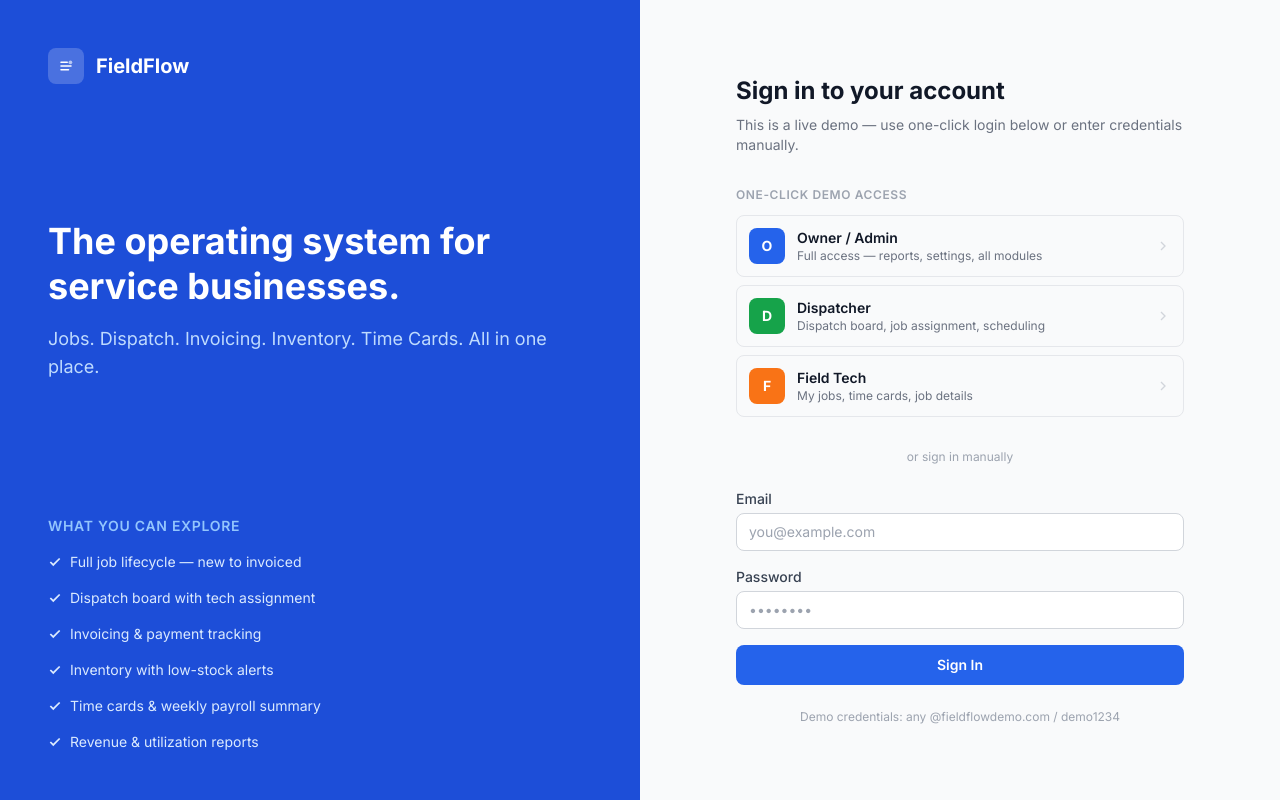
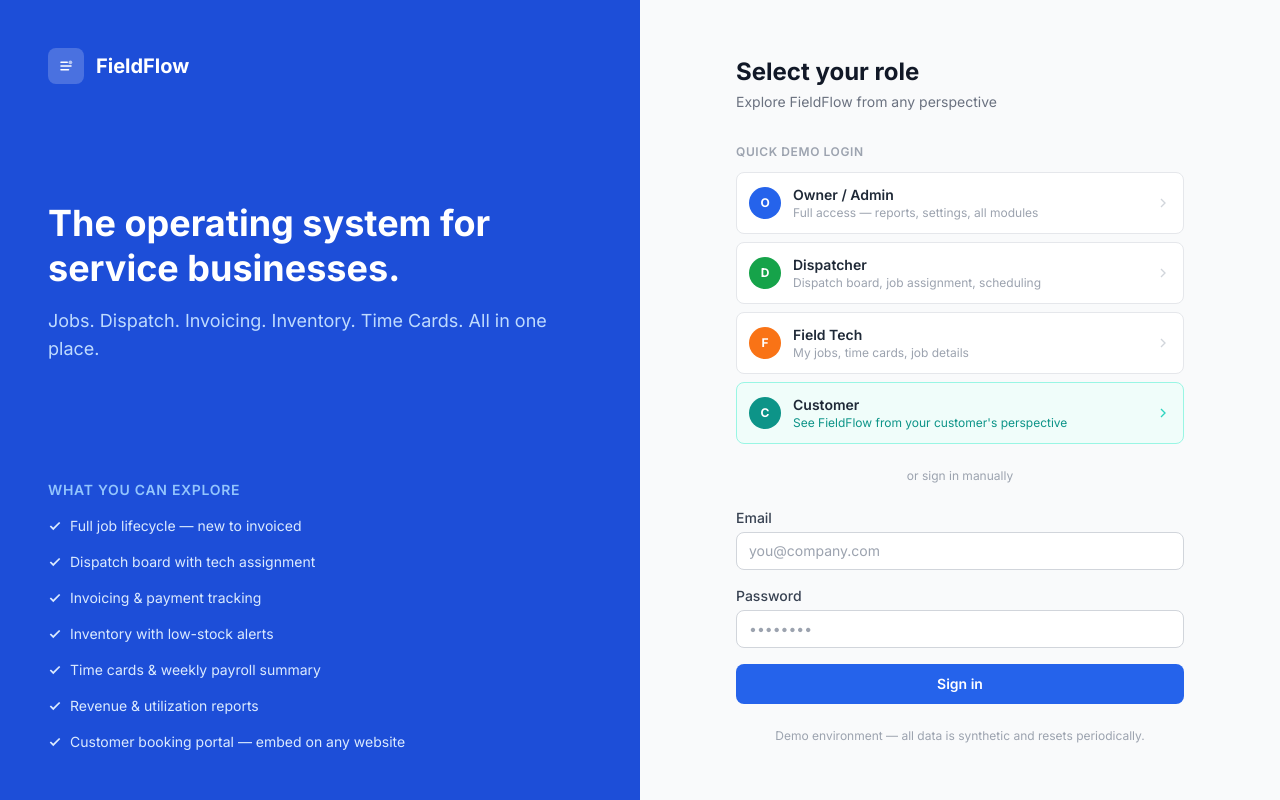
Before and after one commit to jobsdoneteam/fsm-demo, a Next.js app: page /login in a window 1280 px wide. Built offline with nearby package versions, Linux system fonts and the light colour scheme.

Commit message:
feat: add customer portal with FieldFlow booking plugin

```diff
--- a/src/app/login/page.tsx
+++ b/src/app/login/page.tsx
@@ -4,9 +4,9 @@ import { signIn } from 'next-auth/react'
 import { useRouter } from 'next/navigation'
 
 const DEMO_USERS = [
-  { label: 'Owner / Admin', email: 'owner@fieldflowdemo.com', password: 'demo1234', color: 'bg-blue-600', desc: 'Full access — reports, settings, all modules' },
-  { label: 'Dispatcher', email: 'dispatch@fieldflowdemo.com', password: 'demo1234', color: 'bg-green-600', desc: 'Dispatch board, job assignment, scheduling' },
-  { label: 'Field Tech', email: 'tech1@fieldflowdemo.com', password: 'demo1234', color: 'bg-orange-500', desc: 'My jobs, time cards, job details' },
+  { label: 'Owner / Admin', email: 'owner@fieldflowordemo.com', password: 'demo1234', color: 'bg-blue-600', desc: 'Full access — reports, settings, all modules' },
+  { label: 'Dispatcher', email: 'dispatch@fieldflowordemo.com', password: 'demo1234', color: 'bg-green-600', desc: 'Dispatch board, job assignment, scheduling' },
+  { label: 'Field Tech', email: 'tech1@fieldflowordemo.com', password: 'demo1234', color: 'bg-orange-500', desc: 'My jobs, time cards, job details' },
 ]
 
 export default function LoginPage() {
@@ -46,7 +46,15 @@ export default function LoginPage() {
         </div>
         <div className="space-y-4">
           <p className="text-sm text-blue-300 font-semibold uppercase tracking-wider">What you can explore</p>
-          {['Full job lifecycle — new to invoiced', 'Dispatch board with tech assignment', 'Invoicing & payment tracking', 'Inventory with low-stock alerts', 'Time cards & weekly payroll summary', 'Revenue & utilization reports'].map(f => (
+          {[
+            'Full job lifecycle — new to invoiced',
+            'Dispatch board with tech assignment',
+            'Invoicing & payment tracking',
+            'Inventory with low-stock alerts',
+            'Time cards & weekly payroll summary',
+            'Revenue & utilization reports',
+            'Customer booking portal — embed on any website',
+          ].map(f => (
             <div key={f} className="flex items-center gap-2 text-sm text-blue-100">
               <svg width="14" height="14" viewBox="0 0 24 24" fill="none" stroke="currentColor" strokeWidth="3"><polyline points="20,6 9,17 4,12"/></svg>
               {f}
@@ -55,76 +63,99 @@ export default function LoginPage() {
         </div>
       </div>
 
-      {/* Right — login */}
+      {/* Right — login form */}
       <div className="flex-1 flex flex-col justify-center px-6 py-12 lg:px-16">
-        <div className="max-w-md w-full mx-auto">
-          <div className="lg:hidden flex items-center gap-2 mb-8">
+        <div className="mx-auto w-full max-w-md">
+          {/* Mobile logo */}
+          <div className="flex items-center gap-2 mb-8 lg:hidden">
             <div className="w-8 h-8 bg-blue-600 rounded-lg flex items-center justify-center">
               <svg width="16" height="16" viewBox="0 0 32 32" fill="none"><path d="M8 10h10M8 16h16M8 22h12" stroke="white" strokeWidth="2.5" strokeLinecap="round"/></svg>
             </div>
             <span className="text-lg font-bold text-gray-900">FieldFlow</span>
           </div>
 
-          <h2 className="text-2xl font-bold text-gray-900 mb-2">Sign in to your account</h2>
-          <p className="text-gray-500 text-sm mb-8">This is a live demo — use one-click login below or enter credentials manually.</p>
+          <h2 className="text-2xl font-bold text-gray-900 mb-1">Select your role</h2>
+          <p className="text-gray-500 text-sm mb-8">Explore FieldFlow from any perspective</p>
 
-          {/* One-click demo logins */}
-          <div className="mb-8">
-            <p className="text-xs font-semibold text-gray-400 uppercase tracking-wider mb-3">One-click demo access</p>
+          {/* Demo user quick-login cards */}
+          <div className="mb-6">
+            <p className="text-xs font-semibold text-gray-400 uppercase tracking-wider mb-3">Quick demo login</p>
             <div className="space-y-2">
               {DEMO_USERS.map(u => (
                 <button
                   key={u.email}
-                  onClick={() => handleLogin(undefined, u)}
+                  onClick={() => handleLogin(undefined, { email: u.email, password: u.password })}
                   disabled={loading}
-                  className="w-full flex items-center gap-3 p-3 border border-gray-200 rounded-lg hover:border-blue-300 hover:bg-blue-50 transition-colors text-left group"
+                  className="w-full flex items-center gap-3 p-3 rounded-lg border border-gray-200 bg-white hover:bg-gray-50 hover:border-gray-300 transition-all text-left disabled:opacity-50"
                 >
-                  <div className={`w-9 h-9 ${u.color} rounded-lg flex items-center justify-center text-white text-sm font-bold flex-shrink-0`}>
-                    {u.label.charAt(0)}
+                  <div className={`w-8 h-8 ${u.color} rounded-full flex items-center justify-center text-white text-xs font-bold shrink-0`}>
+                    {u.label[0]}
                   </div>
-                  <div>
-                    <p className="text-sm font-semibold text-gray-900 group-hover:text-blue-700">{u.label}</p>
-                    <p className="text-xs text-gray-500">{u.desc}</p>
+                  <div className="min-w-0">
+                    <p className="text-sm font-semibold text-gray-800">{u.label}</p>
+                    <p className="text-xs text-gray-400 truncate">{u.desc}</p>
                   </div>
-                  <svg className="ml-auto text-gray-300 group-hover:text-blue-500" width="16" height="16" viewBox="0 0 24 24" fill="none" stroke="currentColor" strokeWidth="2"><polyline points="9,18 15,12 9,6"/></svg>
+                  <svg className="ml-auto shrink-0 text-gray-300" width="16" height="16" viewBox="0 0 24 24" fill="none" stroke="currentColor" strokeWidth="2"><path d="M9 18l6-6-6-6"/></svg>
                 </button>
               ))}
+
+              {/* Customer portal card — no auth required */}
+              <button
+                onClick={() => router.push('/customer-portal')}
+                disabled={loading}
+                className="w-full flex items-center gap-3 p-3 rounded-lg border border-teal-200 bg-teal-50 hover:bg-teal-100 hover:border-teal-300 transition-all text-left disabled:opacity-50"
+              >
+                <div className="w-8 h-8 bg-teal-600 rounded-full flex items-center justify-center text-white text-xs font-bold shrink-0">
+                  C
+                </div>
+                <div className="min-w-0">
+                  <p className="text-sm font-semibold text-gray-800">Customer</p>
+                  <p className="text-xs text-teal-600 truncate">See FieldFlow from your customer&apos;s perspective</p>
+                </div>
+                <svg className="ml-auto shrink-0 text-teal-400" width="16" height="16" viewBox="0 0 24 24" fill="none" stroke="currentColor" strokeWidth="2"><path d="M9 18l6-6-6-6"/></svg>
+              </button>
             </div>
           </div>
 
           <div className="relative mb-6">
             <div className="absolute inset-0 flex items-center"><div className="w-full border-t border-gray-200" /></div>
-            <div className="relative flex justify-center text-xs text-gray-400 bg-gray-50 px-3">or sign in manually</div>
+            <div className="relative flex justify-center text-xs text-gray-400 bg-gray-50 px-2">or sign in manually</div>
           </div>
 
+          {/* Manual login form */}
           <form onSubmit={handleLogin} className="space-y-4">
-            {error && <div className="bg-red-50 border border-red-200 text-red-700 text-sm px-3 py-2 rounded-lg">{error}</div>}
             <div>
               <label className="block text-sm font-medium text-gray-700 mb-1">Email</label>
               <input
-                type="email" value={email} onChange={e => setEmail(e.target.value)}
-                className="w-full border border-gray-300 rounded-lg px-3 py-2 text-sm focus:outline-none focus:ring-2 focus:ring-blue-500"
-                placeholder="you@example.com"
+                type="email"
+                value={email}
+                onChange={e => setEmail(e.target.value)}
+                placeholder="you@company.com"
+                className="w-full px-3 py-2 border border-gray-300 rounded-lg text-sm focus:outline-none focus:ring-2 focus:ring-blue-500 focus:border-transparent"
               />
             </div>
             <div>
               <label className="block text-sm font-medium text-gray-700 mb-1">Password</label>
               <input
-                type="password" value={password} onChange={e => setPassword(e.target.value)}
-                className="w-full border border-gray-300 rounded-lg px-3 py-2 text-sm focus:outline-none focus:ring-2 focus:ring-blue-500"
+                type="password"
+                value={password}
+                onChange={e => setPassword(e.target.value)}
                 placeholder="••••••••"
+                className="w-full px-3 py-2 border border-gray-300 rounded-lg text-sm focus:outline-none focus:ring-2 focus:ring-blue-500 focus:border-transparent"
               />
             </div>
+            {error && <p className="text-sm text-red-600">{error}</p>}
             <button
-              type="submit" disabled={loading}
-              className="w-full bg-blue-600 text-white py-2.5 rounded-lg text-sm font-semibold hover:bg-blue-700 disabled:opacity-50 transition-colors"
+              type="submit"
+              disabled={loading}
+              className="w-full py-2.5 bg-blue-600 text-white rounded-lg text-sm font-semibold hover:bg-blue-700 transition disabled:opacity-50"
             >
-              {loading ? 'Signing in...' : 'Sign In'}
+              {loading ? 'Signing in…' : 'Sign in'}
             </button>
           </form>
 
-          <p className="text-xs text-gray-400 text-center mt-6">
-            Demo credentials: any @fieldflowdemo.com / demo1234
+          <p className="mt-6 text-center text-xs text-gray-400">
+            Demo environment — all data is synthetic and resets periodically.
           </p>
         </div>
       </div>
```
